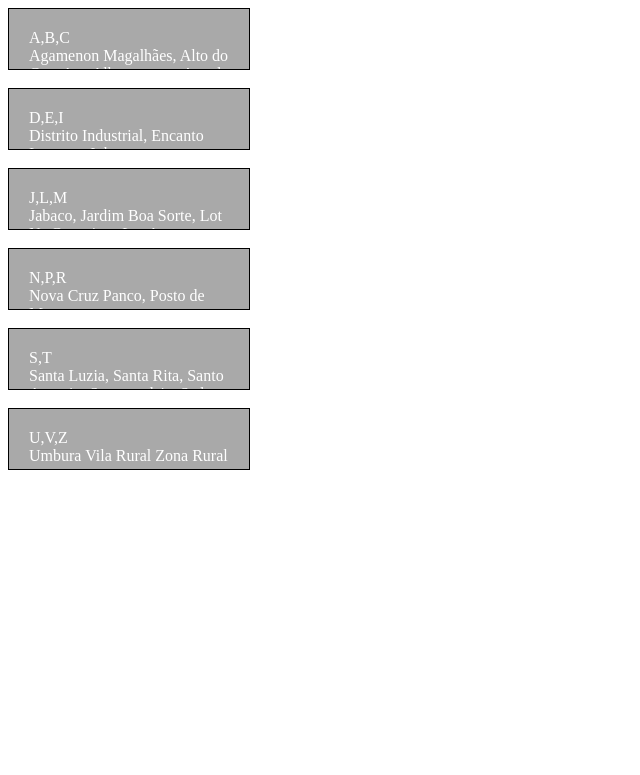
After one commit to JonissonGomes/Jornal-Comunit-rio, a PHP site: page /php/comunidade.php in a window 1280 px wide. The commit adds this page. Shown: the top 775 px of the page, without its empty margins (0-640 px from the left). Run offline with PHP 8.4, Linux system fonts and the light colour scheme.

Commit message:
postagem add e pagina para link comunidades

```diff
--- /dev/null
+++ b/css/comunidades.css
@@ -0,0 +1,22 @@
+body{
+    color: white;
+    min-height:768px ;
+    min-width: 1024px;
+}
+
+.cortar{
+
+    width:200px;
+    height:20px;
+    padding:20px;
+    border:1px solid black;
+
+    overflow:hidden;
+    background-color: darkgray;
+}
+.cortar:hover {
+    width: auto;
+    white-space: initial;
+    overflow:visible;
+    cursor: pointer;
+}
--- a/php/bar.php
+++ b/php/bar.php
@@ -31,9 +31,9 @@
 			<li><a href="home.php" <?php if ($paginaCorrente == "home.php") { echo 'class="active"';} ?>>Notícias</a></li>
 			<?php }	?>
 			<?php if ($paginaCorrente == "index.php"){?>
-			<li><a href="php/Comunidades.php" >Comunidades</a></li>
+			<li><a href="php/comunidade.php" >Comunidades</a></li>
 			<?php } else { ?>
-			<li><a href="Comunidades.php" >Comunidades</a></li>
+			<li><a href="comunidade.php" >Comunidades</a></li>
 			<?php }	?>
 			<?php if ($paginaCorrente == "index.php"){?>
 			<li><a href="php/sobre.php" >Sobre</a></li>
--- /dev/null
+++ b/php/comunidade.php
@@ -0,0 +1,54 @@
+<!DOCTYPE html>
+<html lang="en">
+<head>
+	<meta charset="UTF-8">
+	<title>Comunidades</title>
+	<link rel="stylesheet" href="/css/comunidades.css">
+</head>
+<body>
+
+                            <div class="cortar">
+                     A,B,C <br>
+                     Agamenon Magalhães, Alto do Ceu, Ana Albuquerque, Ana de Albuquerque, Araçoiaba,
+                     Bela Vista, Bonfim, Bom Retiro, Botafogo,
+										 Campina Feira, Centro, Cruz de Rebouças
+                            </div>
+                            <br>
+                            <div class="cortar">
+                     D,E,I <br>
+                     Distrito Industrial,
+                     Encanto Igarassu,
+                     Inhama
+                            </div>
+                            <br>
+                            <div class="cortar">
+                      J,L,M <br>
+                      Jabaco, Jardim Boa Sorte,
+                      Lot Ns Conceicao,Lot Agamenon, Lot Ana Albuquerque, Lot Cortegada, Loteamento Jacoca, Lot Sao Marcos
+                      Mangabeira, Marcos, Monjope
+
+                            </div>
+                            <br>
+                            <div class="cortar">
+                     N,P,R <br>
+                     Nova Cruz
+                     Panco, Posto de Monta
+
+                            </div>
+                            <br>
+                            <div class="cortar">
+                    S,T <br>
+                    Santa Luzia, Santa Rita, Santo Antonio, Saramandaia, Sede, Sítio Boa Vista, Sítio dos Marcos, Sítio Mumbaba
+                    Tabatinga, Triunfo
+                            </div>
+                            <br>
+                            <div class="cortar">
+                    U,V,Z <br>
+                    Umbura
+                    Vila Rural
+                    Zona Rural
+
+            			</div>
+
+</body>
+</html>
```
Also changed, not shown: php/post.php (+6 -3 lines).
